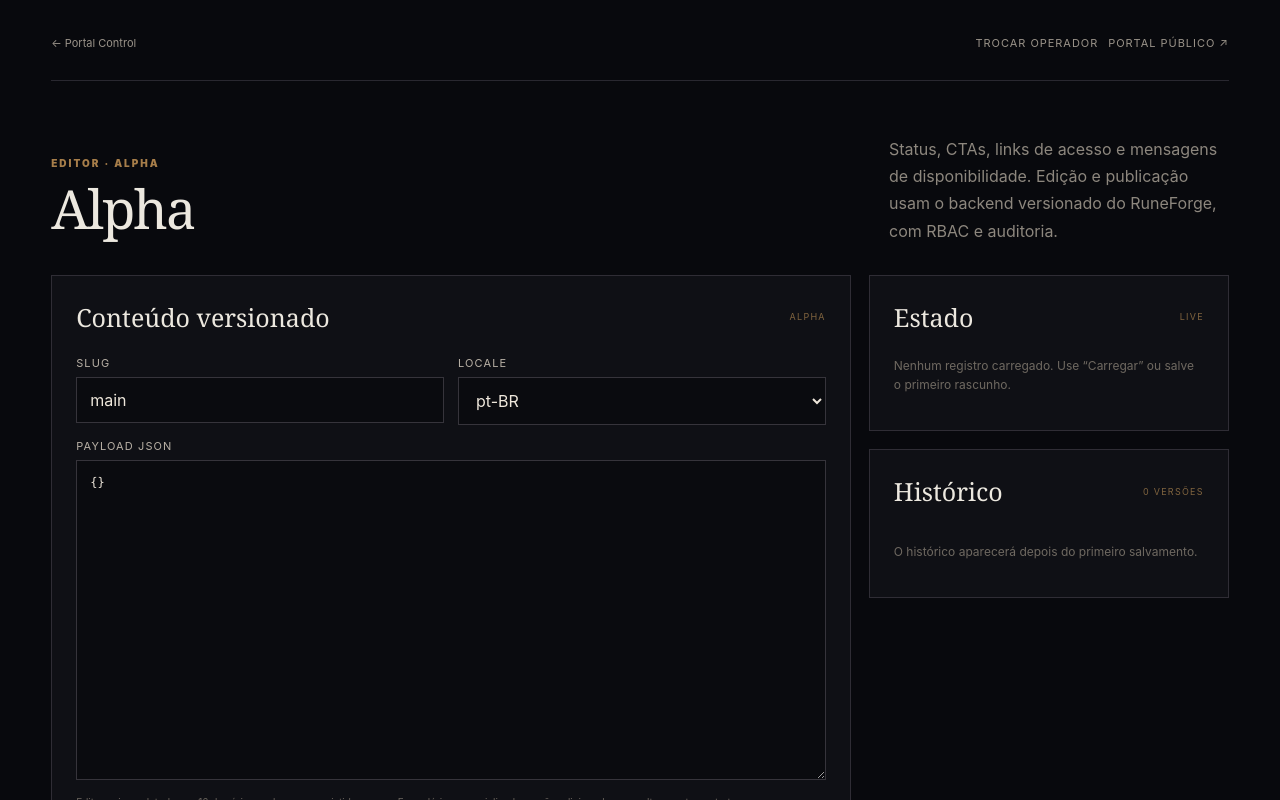
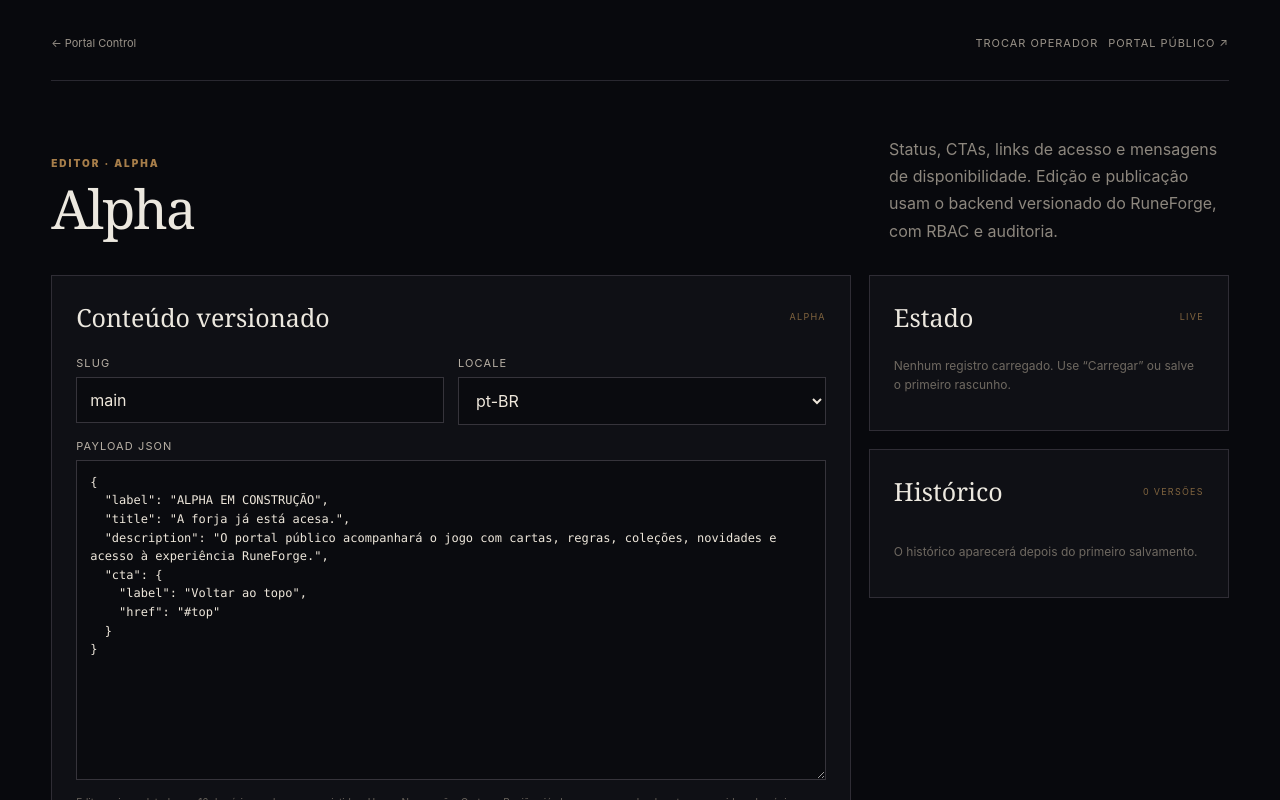
Before and after one commit to EntropiaEKaos/SiteRuneForged, a Next.js app: page /admin/alpha in a window 1280 px wide. Shown: the top 800 px of the page. Built offline with nearby package versions, Linux system fonts and the light colour scheme.

Commit message:
feat: seed editors with real public CMS payloads

```diff
--- a/src/app/admin/[resource]/ResourceEditor.tsx
+++ b/src/app/admin/[resource]/ResourceEditor.tsx
@@ -2,6 +2,7 @@
 
 import { useMemo, useState } from "react";
 import type { PortalResourceDefinition } from "@/lib/cms/content-model";
+import { defaultCardsHome, defaultHome, defaultNavigation, defaultRegionsHome } from "@/lib/cms/defaults";
 import styles from "../editor.module.css";
 
 type CmsVersion = {
@@ -28,18 +29,22 @@ type CmsItem = {
 
 const pretty = (value: unknown) => JSON.stringify(value ?? {}, null, 2);
 
+function initialResource(definition: PortalResourceDefinition) {
+  switch (definition.key) {
+    case "home": return { slug: "main", payload: defaultHome };
+    case "navigation": return { slug: "main", payload: defaultNavigation };
+    case "cards": return { slug: "home", payload: defaultCardsHome };
+    case "regions": return { slug: "home", payload: defaultRegionsHome };
+    case "alpha": return { slug: "main", payload: defaultHome.alpha };
+    default: return { slug: "main", payload: {} };
+  }
+}
+
 export default function ResourceEditor({ definition }: { definition: PortalResourceDefinition }) {
-  const [slug, setSlug] = useState(definition.key === "home" || definition.key === "navigation" || definition.key === "alpha" ? "main" : "main");
+  const initial = useMemo(() => initialResource(definition), [definition]);
+  const [slug, setSlug] = useState(initial.slug);
   const [locale, setLocale] = useState("pt-BR");
-  const [payload, setPayload] = useState(definition.key === "home" ? pretty({
-    eyebrow: "O CAMPO RESPONDE À SUA VONTADE",
-    title: "Forje sua lenda.",
-    accentTitle: "Quebre o destino.",
-    description: "RuneForge é um card game tático onde timing, construção de deck e leitura do adversário importam tanto quanto poder bruto.",
-    primaryCta: { label: "Descobrir RuneForge", href: "#cards" },
-    secondaryCta: { label: "Aprender a jogar", href: "#rules" },
-    alphaLabel: "ALPHA EM CONSTRUÇÃO"
-  }) : "{}");
+  const [payload, setPayload] = useState(pretty(initial.payload));
   const [seo, setSeo] = useState("{}");
   const [changeNote, setChangeNote] = useState("");
   const [item, setItem] = useState<CmsItem | null>(null);
@@ -68,7 +73,7 @@ export default function ResourceEditor({ definition }: { definition: PortalResou
       if (!response.ok) {
         if (response.status === 404) {
           setItem(null); setVersions([]);
-          setMessage({ kind: "notice", text: "Registro ainda não existe. Preencha o payload e salve o primeiro rascunho." });
+          setMessage({ kind: "notice", text: "Registro ainda não existe. O editor está preenchido com o bootstrap seguro; salve o primeiro rascunho." });
           return;
         }
         if (response.status === 401) throw new Error("Sessão expirada. Entre novamente no Portal Control.");
@@ -144,7 +149,7 @@ export default function ResourceEditor({ definition }: { definition: PortalResou
         <div className={styles.fields}>
           <div className={styles.field}><label>Slug</label><input value={slug} onChange={(e) => setSlug(e.target.value)} /></div>
           <div className={styles.field}><label>Locale</label><select value={locale} onChange={(e) => setLocale(e.target.value)}><option>pt-BR</option><option>en-US</option><option>es-ES</option></select></div>
-          <div className={`${styles.field} ${styles.full}`}><label>Payload JSON</label><textarea value={payload} onChange={(e) => setPayload(e.target.value)} spellCheck={false} /><div className={styles.jsonHint}>Editor universal: todos os 16 domínios podem ser persistidos agora. Formulários especializados serão adicionados sem alterar este contrato.</div></div>
+          <div className={`${styles.field} ${styles.full}`}><label>Payload JSON</label><textarea value={payload} onChange={(e) => setPayload(e.target.value)} spellCheck={false} /><div className={styles.jsonHint}>Editor universal: todos os 16 domínios podem ser persistidos. Home, Navegação, Cartas e Regiões já abrem com o payload exato consumido pela página pública.</div></div>
           <div className={`${styles.field} ${styles.full}`}><label>SEO / Metadata JSON</label><textarea className={styles.small} value={seo} onChange={(e) => setSeo(e.target.value)} spellCheck={false} /></div>
           <div className={`${styles.field} ${styles.full}`}><label>Nota da alteração</label><input value={changeNote} onChange={(e) => setChangeNote(e.target.value)} placeholder="O que mudou nesta versão?" /></div>
         </div>
```
